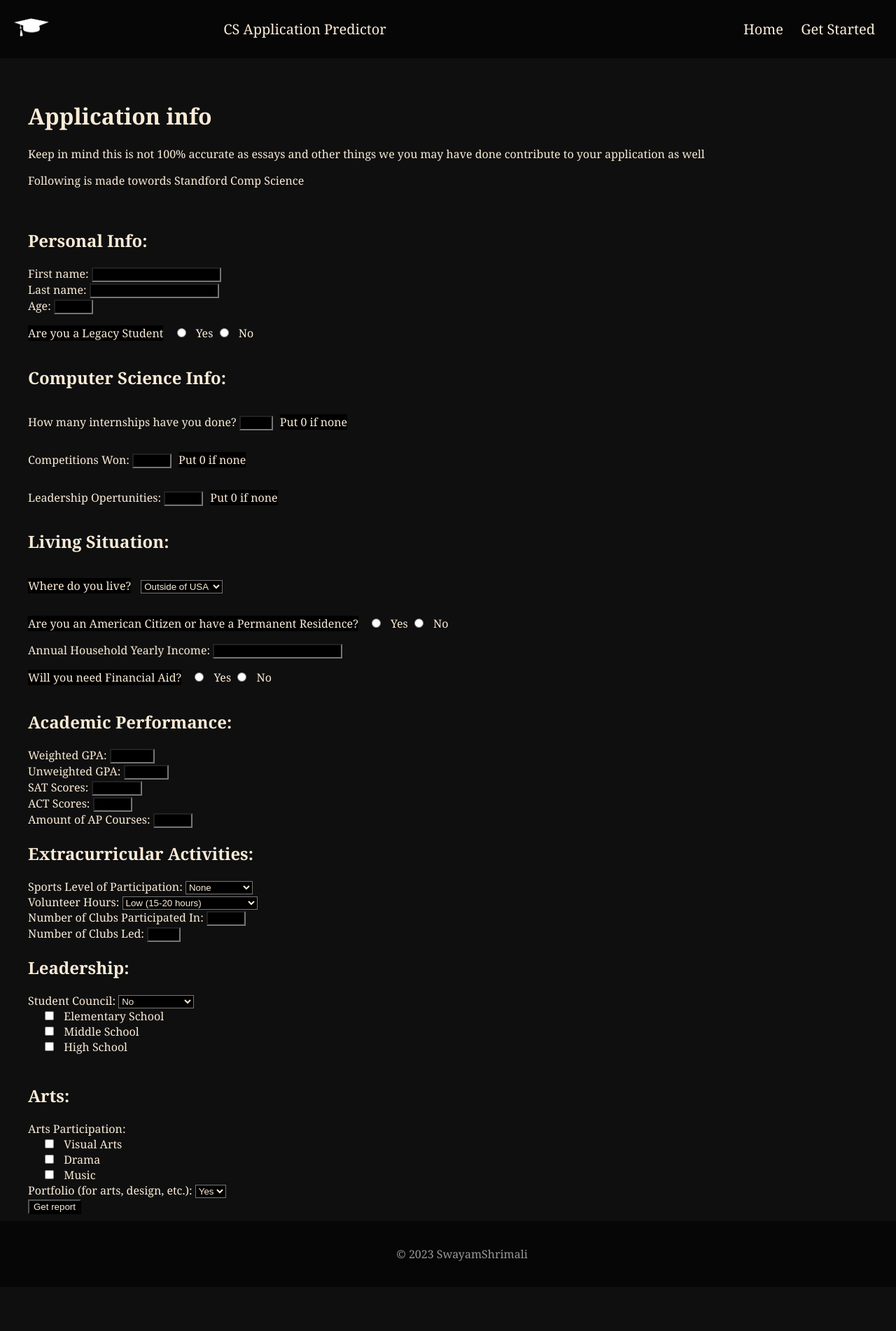
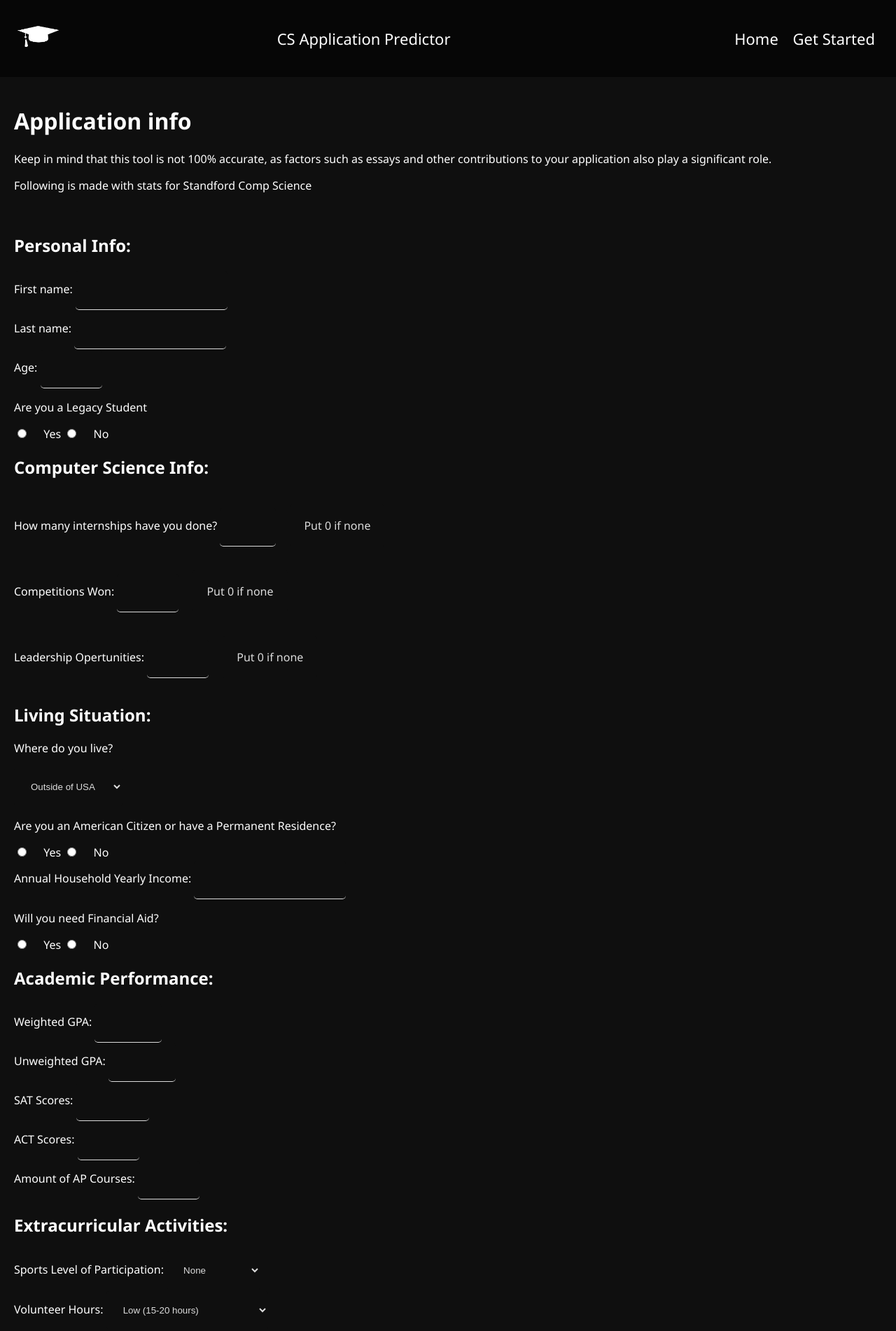
Before and after one commit to swaswa999/CollageApplicationChances, a Flask app: page /application in a window 1280 px wide. Shown: the top 1902 px of the page at 70% size. Run offline with Flask 3, Linux system fonts and the light colour scheme.

Commit message:
Fixed spelling

```diff
--- a/ApplicationThinker/static/css/style.css
+++ b/ApplicationThinker/static/css/style.css
@@ -1,22 +1,22 @@
-/* MAIN STYLING*/
+/* MAIN STYLING */
 
 body, html {
     height: 100%;
     margin: 0;
-    font-family: Georgia, 'Times New Roman', Times, serif;
-    color: #faebd7;
-    background-color: rgb(15, 15, 15);
+    font-family: 'Segoe UI', Tahoma, Geneva, Verdana, sans-serif;
+    color: #ffffff;
+    background-color: #0f0f0f;
     overflow-x: hidden;
 }
 
 #header {
-        background-color: rgb(6, 6, 6);
+    background-color: #060606;
     display: flex;
     justify-content: space-between;
     align-items: center;
-        padding: 10px;
-        font-size: 20px;
-        height: 63px;
+    padding: 15px;
+    font-size: 22px;
+    height: 80px;
 }
 
 #list {
@@ -27,7 +27,7 @@ body, html {
 
 #list li {
     display: inline-block;
-            margin-right: 20px;
+    margin-right: 15px;
 }
 
 a {
@@ -36,53 +36,64 @@ body, html {
 }
 
 a:hover {
-            color: whitesmoke;
+    color: #fff;
     text-decoration: underline;
     cursor: pointer;
-
 }
 
 #logo {
-            width: 50px;
-            height: 50px;
+    width: 60px;
+    height: 60px;
     margin: 10px;
-        }
-        #logo:hover{
-            width: 52px;
-            height: 52px;
+    transition: all 0.3s ease;
 }
 
-    #main{
-        padding: 40px ;
+#logo:hover {
+    transform: scale(1.1);
+}
+
+#main {
+    padding: 20px;
     padding-bottom: 10px;
 }
-        .multichoicelable, .placeholder, select, input {
+
+.multichoicelabel,
+.placeholder,
+select,
+input {
     display: inline-block;
-            margin-right: 10px; /* Adjust the margin as needed */
-            background-color: black;
-            color: antiquewhite;
-
+    margin-right: 20px;
+    background-color: #0f0f0f;
+    color: #dcdcdc;
+    padding: 20px;
+    border: none;
+    border-radius: 5px;
 }
 
-        .checkbox{
+input {
+    border-bottom: 1px solid #dcdcdc;
+}
+
+.checkbox {
     padding-left: 20px;
 }
 
-        #li{
-            padding-right: 485px;
+#li {
+    padding-right: 20px;
 }
 
-
-
 #footer {
-        background-color: rgb(6, 6, 6);
+    background-color: #060606;
     color: #999;
     padding: 20px;
     text-align: center;
     bottom: 0;
     width: 100%;
-        cursor:default
+    cursor: default;
+}
 
+#li {
+    padding-right: 385px;
 }
 
 #footer a {
@@ -91,7 +102,7 @@ body, html {
 }
 
 #footer a:hover {
-        color: whitesmoke;
+    color: #fff;
     text-decoration: underline;
     cursor: pointer;
 }
--- a/ApplicationThinker/templates/index.html
+++ b/ApplicationThinker/templates/index.html
@@ -26,8 +26,8 @@
 
     <main id="main">
         <h1>Application info</h1>
-        <p>Keep in mind this is not 100% accurate as essays and other things we you may have done contribute to your application as well</p>
-        <p>Following is made towords Standford Comp Science</p><br>
+        <p>Keep in mind that this tool is not 100% accurate, as factors such as essays and other contributions to your application also play a significant role. </p>
+        <p>Following is made with stats for Standford Comp Science</p><br>
         <form action="{{ url_for('index') }}" method="POST">
 
             <!--GENERAL-->
```
Also changed, not shown: 1 other file. Lines whose indentation alone changed are shown as unchanged.
